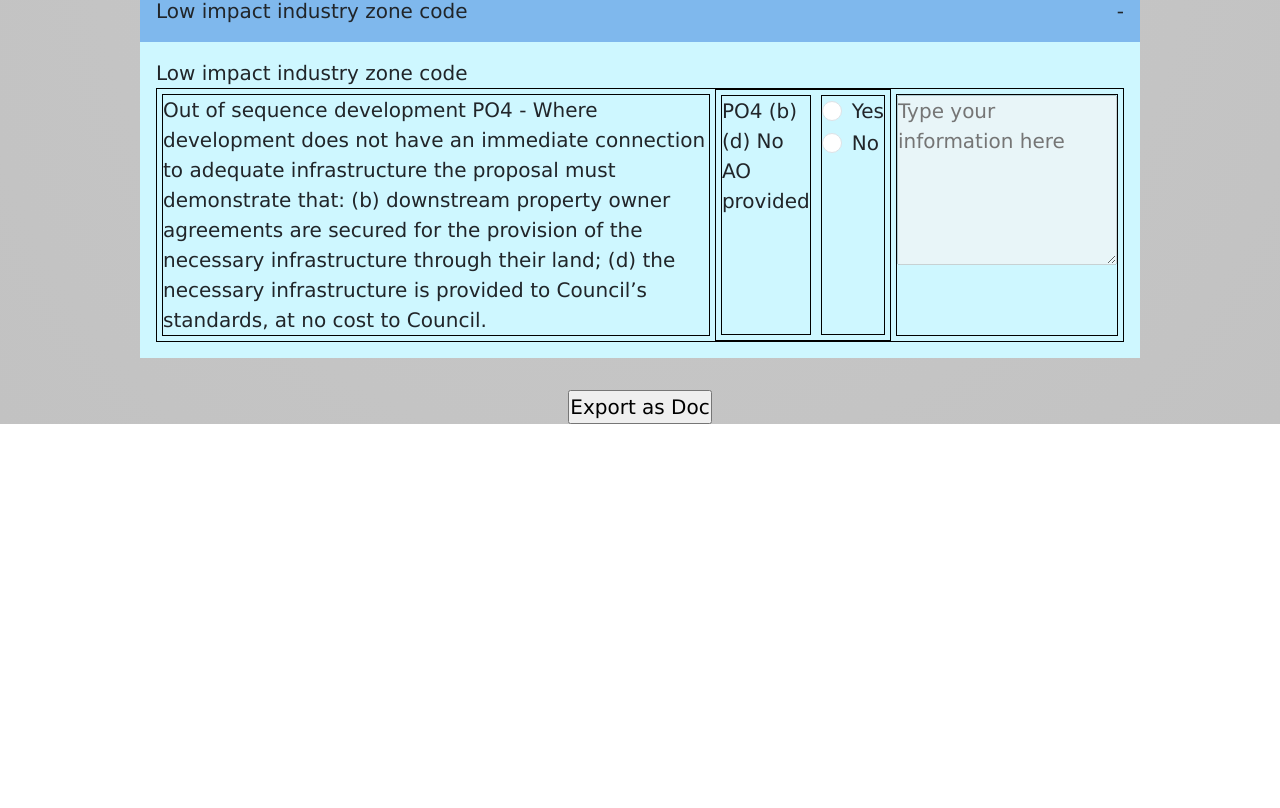
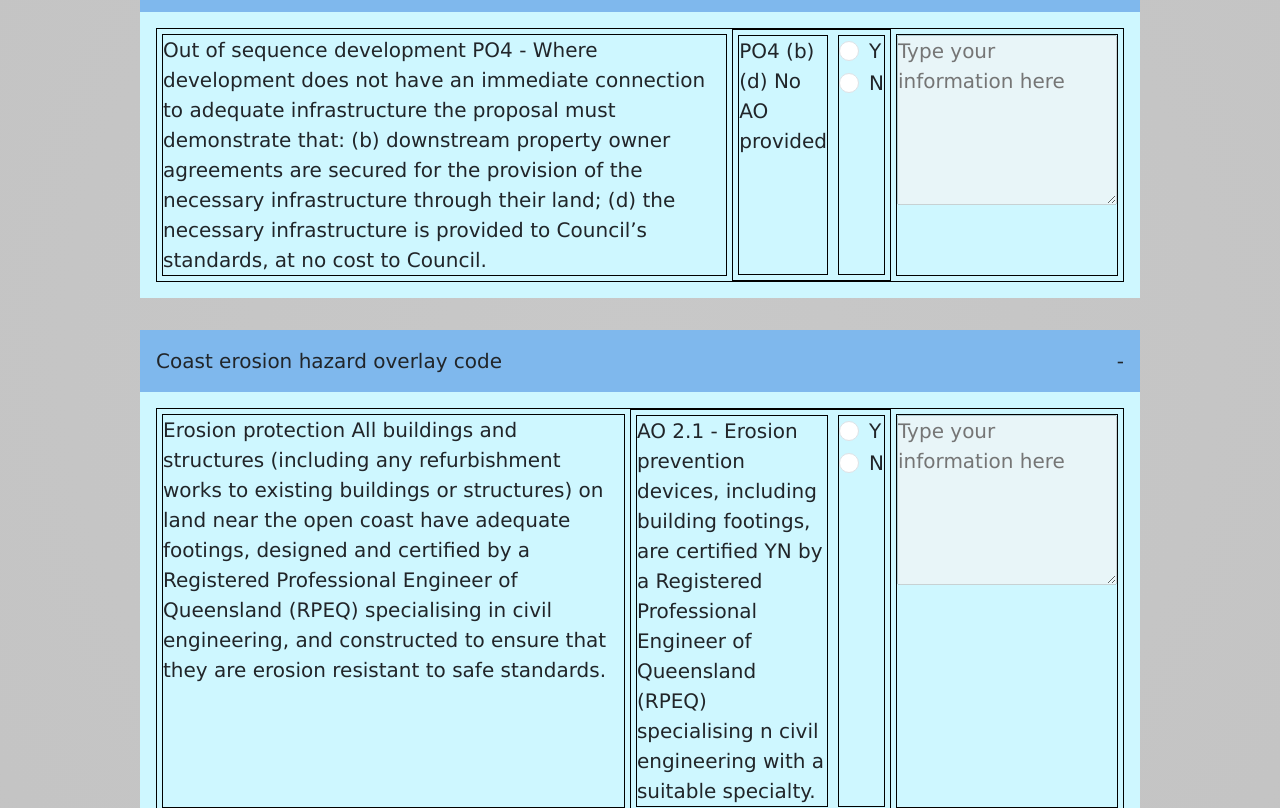
Before and after one commit to somtirtharoy/council-assessment, a React (Create React App) app: page / in a window 1280 px wide. Shown: the part 592-1400 px from the top of the page. Before the commit the page ends 1016 px from the top, so only its background shows below. Built offline with nearby package versions, Linux system fonts and the light colour scheme.

Commit message:
Add provision for multiple PO sections - restructure code to create reusble components for AO and PO sections in the FormSubSection - add code to accomodate mnultple PO in data - add notes and comments in code for clarity

```diff
--- /dev/null
+++ b/src/AOSection.js
@@ -0,0 +1,45 @@
+import React from 'react'
+
+const AOSection = ({props}) => {
+
+    const {content, sub_section_name_prefix, handleRadioYesClick, handleRadioNoClick} = props;
+
+    return (
+    <>
+        <div className='form-section-info-required-container'>
+            <div className='form-section-po-ao-container'>
+                {content.info_required}
+            </div>
+            <div className='form-section-radio-button-container'>
+                <div className="form-check radio_group">
+                    <input
+                        className="form-check-input yes"
+                        type="radio"
+                        name={`${sub_section_name_prefix}_radio_yes`}
+                        id={`${sub_section_name_prefix}_radio_yes`}
+                        onClick= {(event) => {handleRadioYesClick(event, `${sub_section_name_prefix}_radio_no`)}}
+                    />
+                    <label className="form-check-label" htmlFor={`${sub_section_name_prefix}_radio_yes`}>
+                        Y
+                    </label>
+                </div>
+                <div className="form-check radio_group_2">
+                    <input
+                        className="form-check-input no"
+                        type="radio"
+                        name={`${sub_section_name_prefix}_radio_no`}
+                        id={`${sub_section_name_prefix}_radio_no`}
+                        onClick= {(event) => {handleRadioNoClick(event)}}
+                    />
+                    <label className="form-check-label" htmlFor={`${sub_section_name_prefix}_radio_no`}>
+                        N
+                    </label>
+                </div>
+            </div>
+        </div>
+
+    </>
+    )
+}
+
+export default AOSection
--- a/src/AssessmentInfoForm.js
+++ b/src/AssessmentInfoForm.js
@@ -5,9 +5,11 @@ import Navbar from './Navbar';
 
 const AssessmentInfoForm = () => {
 
+    // Note: the keys of this dict are derived from the title in the data
     const [formInputData, setFormInputData] = useState({
         'mixed_used_zone_code_PO16_textarea': '',
         'low_impact_industry_zone_code_PO4_textarea': '',
+        'coast_erosion_hazard_overlay_code_PO2_textarea': '',
     });
 
     const handleInputChange = (id) => {
@@ -26,7 +28,7 @@ const AssessmentInfoForm = () => {
         subject_matter: {
           mixed_use_zone: {
             title: 'Mixed used zone code',
-            content: {
+            content: [{
                 PO: {
                     "name": "PO16",
                     "text": 'PO16 - Filling and excavation (Bermuda Point precinct)\
@@ -35,11 +37,11 @@ const AssessmentInfoForm = () => {
                     to an extent likely to be actionable.'
                 },
                 info_required: 'PO 16 AO16',
-            },
+            },],
           },
           low_impact_industry: {
             title: 'Low impact industry zone code',
-            content: {
+            content: [{
                 PO: {
                     "name": "PO4",
                     "text": 'Out of sequence development \
@@ -50,7 +52,7 @@ const AssessmentInfoForm = () => {
                     (d) the necessary infrastructure is provided to Council’s standards, at no cost to Council.',
                 },
                 info_required: 'PO4 (b) (d) No AO provided',
-            },
+            },],
           },
           // medium_impact_industry: {
           //   title: 'Medium impact industry zone code',
@@ -60,19 +62,43 @@ const AssessmentInfoForm = () => {
           //   title: 'High impact industry zone code',
 
           // },
-          // coastal_erosion_overlay: {
-          //   title: 'Coastal erosion hazard overlay code',
-
-          // }
+          coastal_erosion_hazard_overlay: {
+            title: 'Coast erosion hazard overlay code',
+            content: [{
+                PO: {
+                    "name": "PO2",
+                    "text": 'Erosion protection \
+                    All buildings and structures \
+                    (including any refurbishment works to existing buildings or structures) \
+                    on land near the open coast have adequate footings, designed and certified by \
+                    a Registered Professional Engineer of Queensland (RPEQ) specialising in \
+                    civil engineering, and constructed to ensure that they are erosion resistant to safe standards.',
+                },
+                info_required: 'AO 2.1 - Erosion prevention devices, including building footings, \
+                are certified YN by a Registered Professional Engineer of Queensland (RPEQ) specialising \
+                n civil engineering with a suitable specialty.',
+            },
+            {
+                PO: {
+                    "name": "PO2",
+                    "text": 'Erosion protection \
+                    All buildings and structures \
+                    (including any refurbishment works to existing buildings or structures) \
+                    on land near the open coast have adequate footings, designed and certified by \
+                    a Registered Professional Engineer of Queensland (RPEQ) specialising in \
+                    civil engineering, and constructed to ensure that they are erosion resistant to safe standards.',
+                },
+                info_required: 'AO 2.1 - Erosion prevention devices, including building footings, \
+                are certified YN by a Registered Professional Engineer of Queensland (RPEQ) specialising \
+                n civil engineering with a suitable specialty.',
+            },],
+          }
         }
       };
 
     const mixed_use_zone_data = assessmentData.subject_matter.mixed_use_zone;
     const low_impact_industry_data = assessmentData.subject_matter.low_impact_industry;
-
-    // const props = {
-    //     handleInputChange: handleInputChange
-    // };
+    const coastal_erosion_hazard_overlay = assessmentData.subject_matter.coastal_erosion_hazard_overlay;
 
     return (
     <React.Fragment>
@@ -80,6 +106,7 @@ const AssessmentInfoForm = () => {
         <h1>Assessment Form</h1>
         <FormSection sectionContent={mixed_use_zone_data} handleInputChange={handleInputChange}/>
         <FormSection sectionContent={low_impact_industry_data} handleInputChange={handleInputChange}/>
+        <FormSection sectionContent={coastal_erosion_hazard_overlay} handleInputChange={handleInputChange}/>
         <div className='submit-button-container'>
             <input
                 type="submit"
--- a/src/FormSection.js
+++ b/src/FormSection.js
@@ -4,7 +4,7 @@ import FormSubSection from './FormSubSection';
 
 const FormSection = ({sectionContent, handleInputChange}) => {
     const { title, content} = sectionContent;
-    const [isActive, setIsActive] = useState(false);
+    const [isActive, setIsActive] = useState(true);
 
     return (
         <div className="accordion">
@@ -13,9 +13,9 @@ const FormSection = ({sectionContent, handleInputChange}) => {
                 onClick={ () => setIsActive(!isActive)}
             >
                 <div>{title}</div>
-                <div>{ isActive ? '+' : '-'}</div>
+                <div>{ isActive ? '-' : '+'}</div>
             </div>
-            {!isActive &&
+            {isActive &&
             <div className="accordion-content">
                 <FormSubSection title={title} content={content} handleInputChange={handleInputChange}/>
             </div>}
--- a/src/FormSubSection.js
+++ b/src/FormSubSection.js
@@ -2,84 +2,15 @@ import React, { useState } from 'react';
 import { useTable } from 'react-table';
 import PropTypes from 'prop-types';
 import {gen_section_HTML, section_data, showInfoColumn} from './utils/utils.js';
+import POSection from './POSection.js';
 
 
 const FormSubSection = props => {
 
     const {title, content, handleInputChange} = props;
-
-    const [infoRequired, setInfoRequired] = useState(false);
-
-    const handleRadioNoClick = () => {
-        if(infoRequired) {
-            setInfoRequired(false);
-        }
-    }
-
-    const sub_section_name_prefix = `${title.toLowerCase().split(' ').join('_')}_${content.PO.name}`;
-
     return (
         <div>
-            <div className='form-section-header'>
-               {title}
-            </div>
-            <div className='form-section-contents'>
-                <div className='form-section-po-container'>
-                    {content.PO.text}
-                </div>
-                <div className='form-section-info-required-container'>
-                    <div className='form-section-po-ao-container'>
-                        {content.info_required}
-                    </div>
-                    <div className='form-section-radio-button-container'>
-                        <div className="form-check radio_group">
-                            <input
-                                className="form-check-input yes"
-                                type="radio"
-                                name="flexRadioDefault"
-                                id={`${sub_section_name_prefix}_radio_yes`}
-                                onClick= {() => {if(!infoRequired) { setInfoRequired(true) }}}
-                            />
-                            <label className="form-check-label" htmlFor="flexRadioDefault1">
-                                Yes
-                            </label>
-                        </div>
-                        <div className="form-check radio_group_2">
-                            <input
-                                className="form-check-input no"
-                                type="radio"
-                                name="flexRadioDefault"
-                                id={`${sub_section_name_prefix}_radio_no`}
-                                onClick= {() => {if(infoRequired) { setInfoRequired(false) }}}
-                            />
-                            <label className="form-check-label" htmlFor="flexRadioDefault2">
-                                No
-                            </label>
-                        </div>
-                    </div>
-                </div>
-                <div className='form-section-info-container'>
-                    {infoRequired ?
-                        <textarea
-                            id = {`${sub_section_name_prefix}_textarea`}
-                            type='text'
-                            className='information_text_area'
-                            placeholder='Type your information here'
-                            name={`${sub_section_name_prefix}_textarea`}
-                            onChange={() => handleInputChange(`${sub_section_name_prefix}_textarea`)}
-                        />
-                        :
-                        <textarea
-                            id = {`${sub_section_name_prefix}_textarea`}
-                            type='text'
-                            className='information_text_area'
-                            placeholder='Type your information here'
-                            name={`${sub_section_name_prefix}_textarea`}
-                            disabled
-                        />
-                    }
-                </div>
-            </div>
+            {content.map( (po_content) => <POSection props={{title, content: po_content, handleInputChange}}/>)}
         </div>
     );
 };
--- /dev/null
+++ b/src/InformationSection.js
@@ -0,0 +1,31 @@
+import React from 'react'
+
+const InformationSection = ({infoRequired, handleInputChange, sub_section_name_prefix}) => {
+  return (
+    <>
+        <div className='form-section-info-container'>
+            {infoRequired ?
+                <textarea
+                    id = {`${sub_section_name_prefix}_textarea`}
+                    type='text'
+                    className='information_text_area'
+                    placeholder='Type your information here'
+                    name={`${sub_section_name_prefix}_textarea`}
+                    onChange={() => handleInputChange(`${sub_section_name_prefix}_textarea`)}
+                />
+                :
+                <textarea
+                    id = {`${sub_section_name_prefix}_textarea`}
+                    type='text'
+                    className='information_text_area'
+                    placeholder='Type your information here'
+                    name={`${sub_section_name_prefix}_textarea`}
+                    disabled
+                />
+            }
+        </div>
+    </>
+  )
+}
+
+export default InformationSection
--- /dev/null
+++ b/src/POSection.js
@@ -0,0 +1,47 @@
+import React from 'react'
+import AOSection from './AOSection';
+import InformationSection from './InformationSection';
+import { useState } from 'react';
+
+const POSection = ({props}) => {
+    const {title, content, handleInputChange} = props;
+
+    const [infoRequired, setInfoRequired] = useState(false);
+
+    const handleRadioYesClick = (event, id) => {
+
+        var no_el = document.getElementById(id);
+        console.log(no_el);
+        no_el.removeAttribute('checked');
+
+        if(!infoRequired) {
+            setInfoRequired(true)
+        }
+
+        // unset checked attribute for no radio button
+    }
+
+    const handleRadioNoClick = () => {
+        if(infoRequired) {
+            setInfoRequired(false);
+        }
+        // unset checked attribute for yes radio button
+
+    }
+
+    const sub_section_name_prefix = `${title.toLowerCase().split(' ').join('_')}_${content.PO.name}`;
+
+    return (
+    <>
+        <div className='form-section-contents'>
+            <div className='form-section-po-container'>
+                {content.PO.text}
+            </div>
+            <AOSection props={{...props, sub_section_name_prefix, handleRadioYesClick, handleRadioNoClick}} />
+            <InformationSection infoRequired={infoRequired} handleInputChange={handleInputChange} sub_section_name_prefix={sub_section_name_prefix}/>
+        </div>
+    </>
+    )
+}
+
+export default POSection
--- a/src/utils/export.js
+++ b/src/utils/export.js
@@ -4,7 +4,12 @@ import { saveAs } from "file-saver"
 const inputFieldMetadata = {
   'mixed_used_zone_code_PO16_textarea': {'PO': 'PO16', 'section': 'Mixed used zone code'},
   'low_impact_industry_zone_code_PO4_textarea': {'PO': 'PO4', 'section': 'Low impact industry zone code'},
+  'coast_erosion_hazard_overlay_code_PO2_textarea': {'PO': 'PO2', 'section': 'Coast erosion hazard overlay code'},
 }
+
+// NOTE:
+// https://dev.to/iainfreestone/how-to-create-a-word-document-with-javascript-24oi
+// https://github.com/dolanmiu/docx
 
 const exportFormData = (formInputData) => {
     // Create a new instance of Document for the docx module
```
